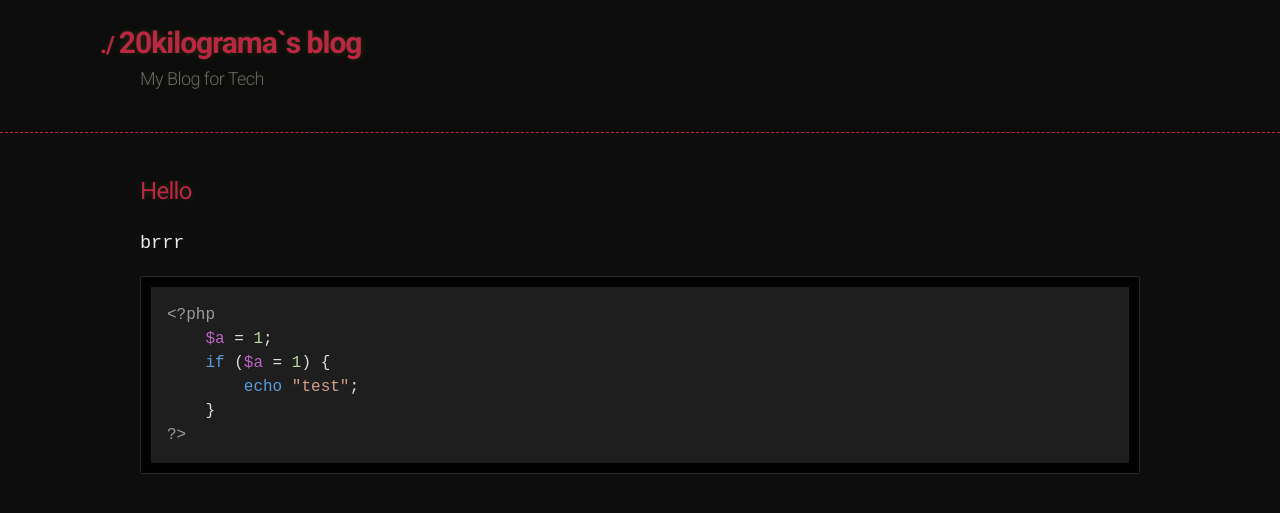
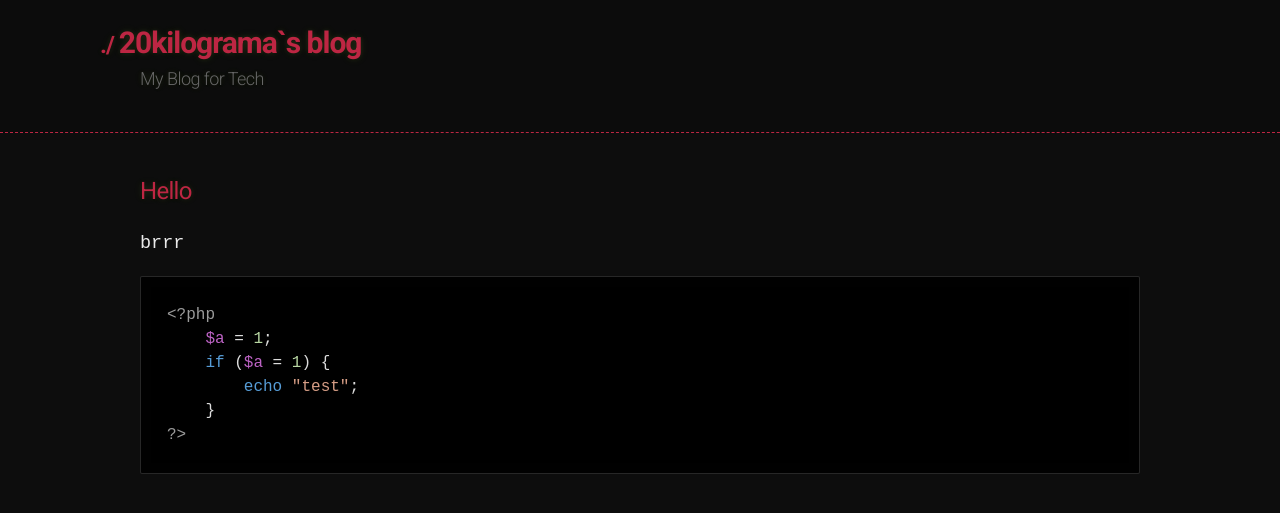
Before and after one commit to 20kilograma/blog, a Jekyll site: the page built from webcache.md, in a window 1280 px wide. Shown: the top 513 px of the page. Built offline with Jekyll 4.4.1, drawn with Linux system fonts in a browser that asks for light colours; nearby versions of some CDN libraries; some web fonts are replaced; our own code applies the rules of GitHub Pages for plain Markdown files.

Commit message:
Update jekyll-theme-hacker.scss

```diff
--- a/_sass/jekyll-theme-hacker.scss
+++ b/_sass/jekyll-theme-hacker.scss
@@ -182,6 +182,10 @@ pre {
   overflow-y: hidden;
 }
 
+pre code {
+  background: rgba(0, 0, 0, 0.9) !important;
+}
+
 code.highlighter-rouge {
   background: #142E36;
   border: 1px solid rgba(255, 255, 255, 0.15);
```
